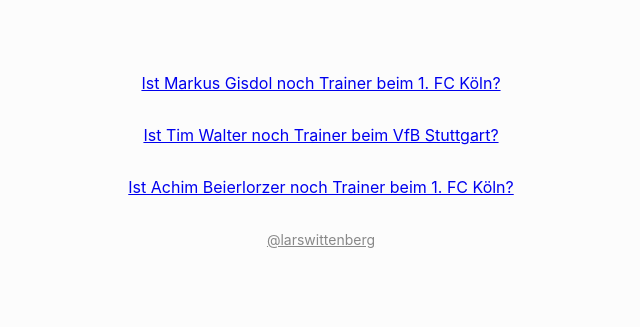
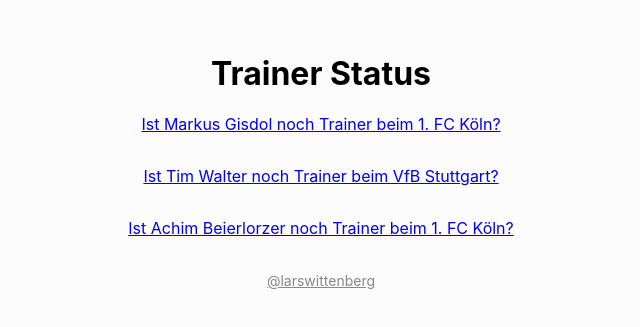
Before and after one commit to larswittenberg/effzeh-trainer, a plain HTML site: page index.html in a window 1280 px wide. Shown: the part 239-566 px from the top of the page, without its empty margins (319-959 px from the left). Drawn offline with Linux system fonts and the light colour scheme.

Commit message:
FEATURE: Add Headline

```diff
--- a/index.html
+++ b/index.html
@@ -51,6 +51,7 @@
 
 	<body>
 		<main class="wrapper">
+			<h1>Trainer Status</h1>
 			<ul class="list">
 				<li><a href="https://istmarkusgisdolnochfctrainer.now.sh/">Ist Markus Gisdol noch Trainer beim 1. FC Köln?</a></li>
 				<li><a href="https://isttimwalternochvfbtrainer.now.sh/">Ist Tim Walter noch Trainer beim VfB Stuttgart?</a></li>
```
